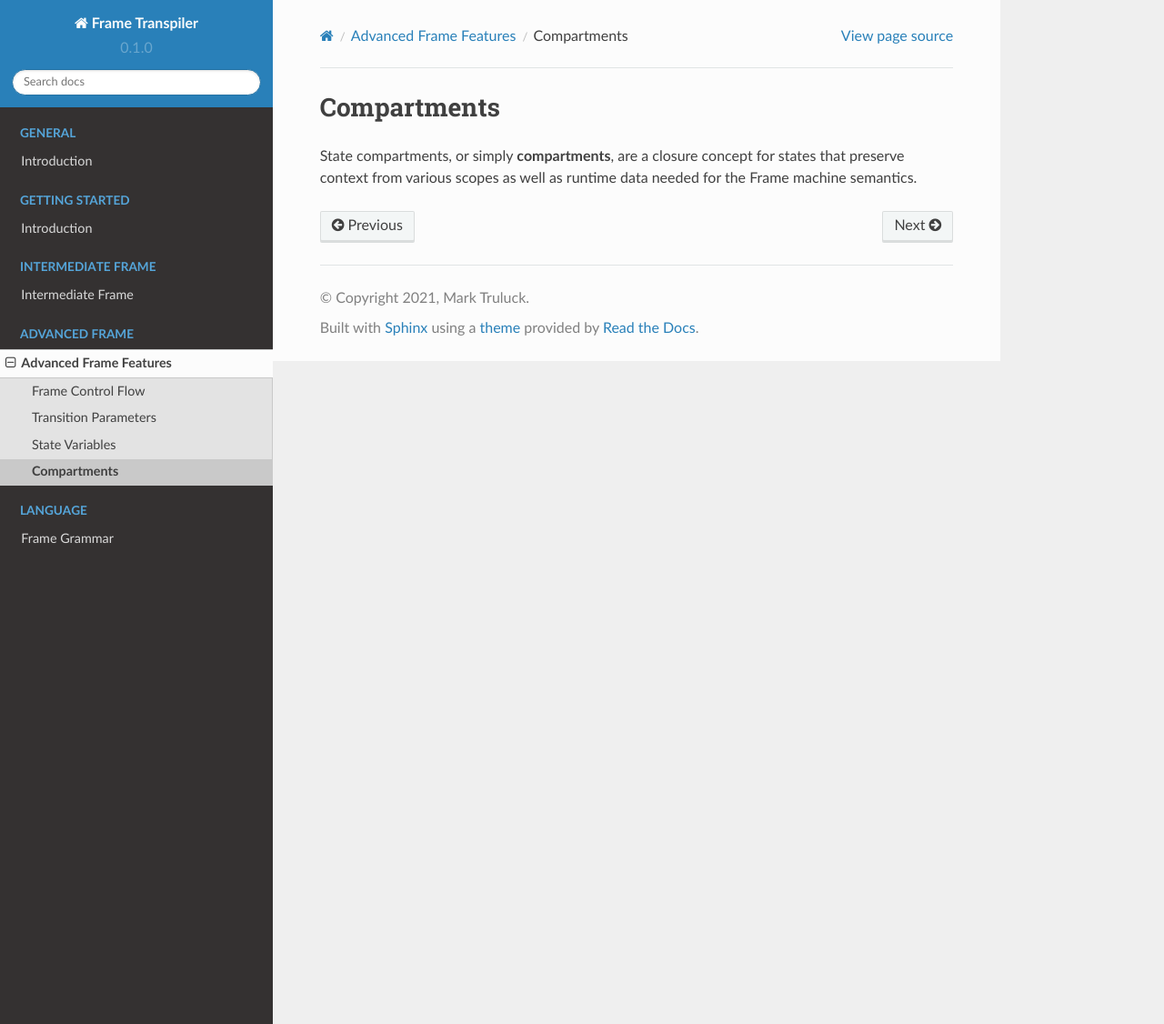
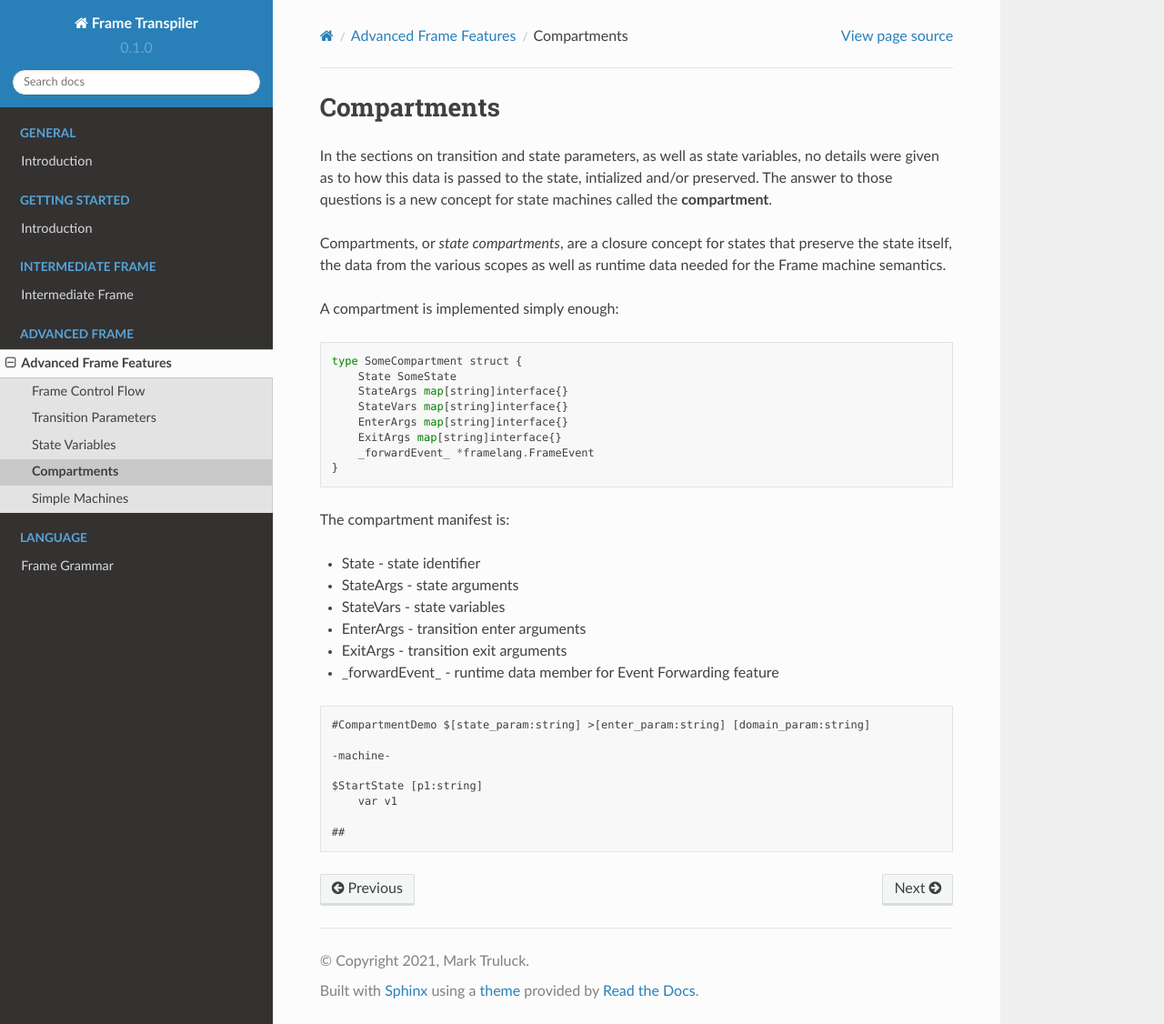
Before and after one commit to frame-lang/frame_transpiler, a Sphinx documentation site: the page built from docs/source/advanced_frame/compartments.rst, in a window 1280 px wide and 1126 px high. Shown: the whole window at 91% size. Built offline with Sphinx 7.4.7 and the Read the Docs theme 2.0.0, drawn with Linux system fonts in a browser that asks for light colours; pages that are not in the unit, such as notebooks, are missing from menus.

Commit message:
Various edits

```diff
--- a/docs/source/advanced_frame/compartments.rst
+++ b/docs/source/advanced_frame/compartments.rst
@@ -1,6 +1,46 @@
 Compartments
 ============
 
-State compartments, or simply **compartments**, are a closure concept for
-states that preserve context from various scopes as well as runtime data
+In the sections on transition and state parameters, as well as state variables,
+no details were given as
+to how this data is passed to the state, intialized and/or preserved.
+The answer to those questions is a new concept for state machines called
+the **compartment**.
+
+Compartments, or *state compartments*, are a closure concept for
+states that preserve the state itself, the data from the
+various scopes as well as runtime data
 needed for the Frame machine semantics.
+
+A compartment is implemented simply enough:
+
+.. code-block::
+
+    type SomeCompartment struct {
+        State SomeState
+        StateArgs map[string]interface{}
+        StateVars map[string]interface{}
+        EnterArgs map[string]interface{}
+        ExitArgs map[string]interface{}
+        _forwardEvent_ *framelang.FrameEvent
+    }
+
+The compartment manifest is:
+
+* State     - state identifier
+* StateArgs - state arguments
+* StateVars - state variables
+* EnterArgs - transition enter arguments
+* ExitArgs  - transition exit arguments
+*  _forwardEvent_ - runtime data member for Event Forwarding feature
+
+.. code-block::
+
+    #CompartmentDemo $[state_param:string] >[enter_param:string] [domain_param:string]
+
+    -machine-
+
+    $StartState [p1:string]
+        var v1
+
+    ##
--- a/docs/source/advanced_frame/index.rst
+++ b/docs/source/advanced_frame/index.rst
@@ -24,3 +24,4 @@ Frame introduces a number of innovations that extend Statechart capabilities.
     transition_parameters
     state_variables
     compartments
+    simple_machines
--- a/docs/source/advanced_frame/transition_parameters.rst
+++ b/docs/source/advanced_frame/transition_parameters.rst
@@ -98,11 +98,6 @@ State parameters are declared as a parameter list for the state:
 
     #StateParameters
 
-        -interface-
-
-        start @(|>>|)
-        stop @(|<<|)
-
         -machine-
 
         $Begin
```
Also changed, not shown: docs/source/advanced_frame/simple_machines.rst (added, +115 -0 lines), docs/source/advanced_frame/system_start.rst (added, +52 -0 lines), docs/source/advanced_frame/transitions.rst (added, +33 -0 lines).
